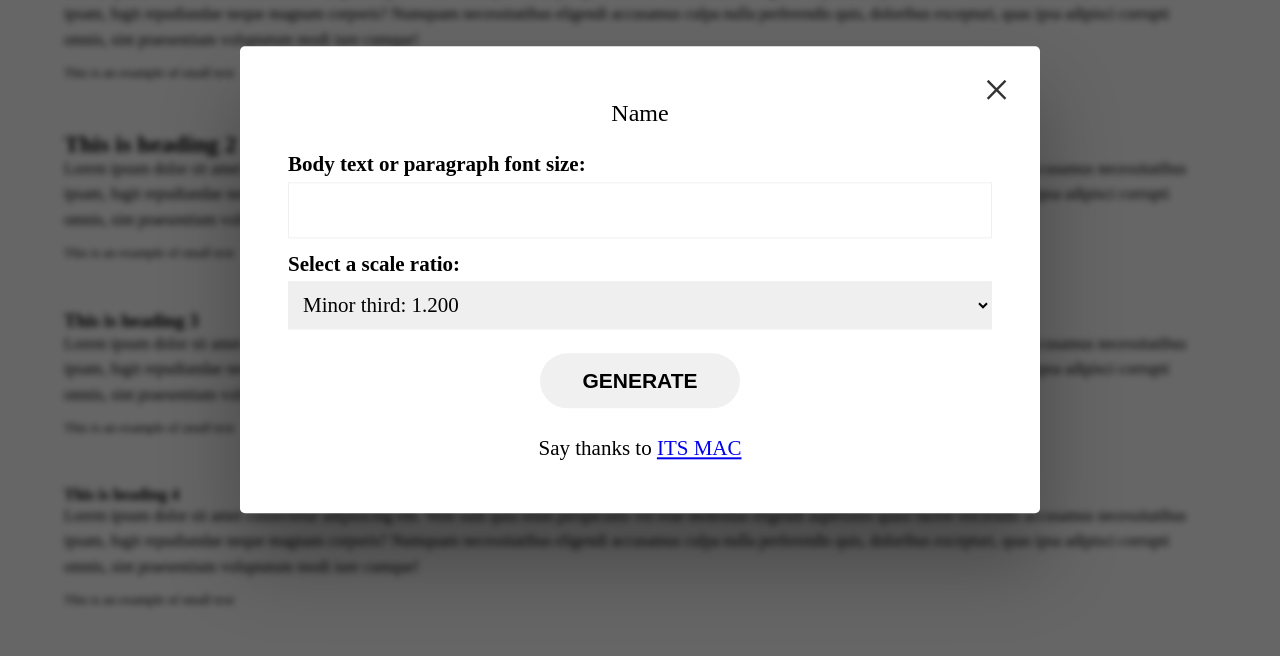
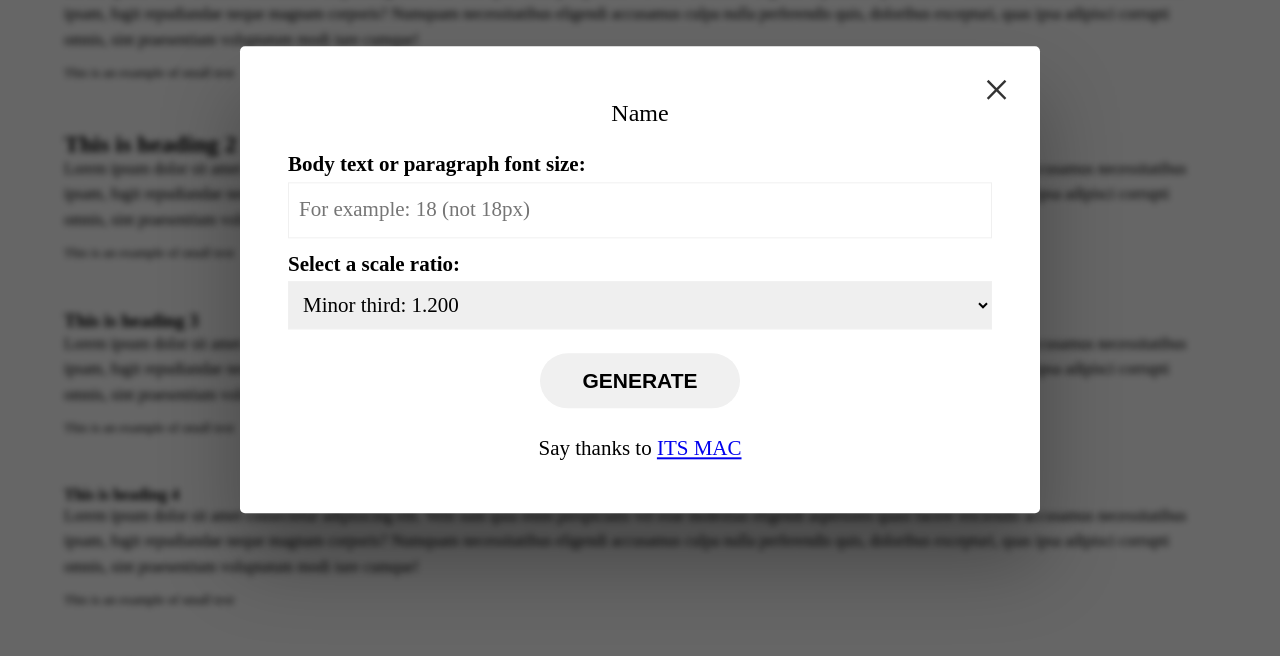
Before and after one commit to itsmacr8/Phreyah, a website built with Vite: page index.html in a window 1280 px wide. Both pictures are taken after a click on the button "Settings". Shown: the part 120-776 px from the top of the page. Built offline with nearby package versions, Linux system fonts and the light colour scheme.

Commit message:
add placeholder text in base font size input

```diff
--- a/index.html
+++ b/index.html
@@ -19,7 +19,7 @@
         <form class="modal__body font-scale-form form">
           <div class="form__group">
             <label for="base-font-size">Body text or paragraph font size:</label>
-            <input type="text" class="base-font-size" id="base-font-size" name="base-font-size">
+            <input type="text" class="base-font-size" id="base-font-size" name="base-font-size" placeholder="For example: 18 (not 18px)">
           </div>
           <div class="form__group">
             <label for="font-scale-ratio">Select a scale ratio:</label>
```
